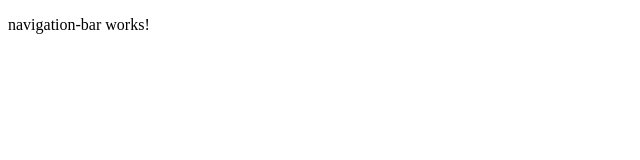
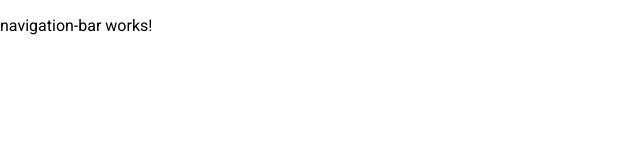
Before and after one commit to Munogwata/wavy-beta-mvp, an Angular app: page / in a window 1280 px wide. Shown: the top 160 px of the page, without its empty margins (0-640 px from the left). Built offline with nearby package versions, Linux system fonts and the light colour scheme.

Commit message:
added MatSidenavModule

```diff
--- a/angular.json
+++ b/angular.json
@@ -31,6 +31,7 @@
               "src/assets"
             ],
             "styles": [
+              "./node_modules/@angular/material/prebuilt-themes/indigo-pink.css",
               "src/styles.scss"
             ],
             "scripts": []
@@ -99,6 +100,7 @@
               "src/assets"
             ],
             "styles": [
+              "./node_modules/@angular/material/prebuilt-themes/indigo-pink.css",
               "src/styles.scss"
             ],
             "scripts": []
--- a/package.json
+++ b/package.json
@@ -11,10 +11,12 @@
   "private": true,
   "dependencies": {
     "@angular/animations": "~12.2.0",
+    "@angular/cdk": "^12.2.13",
     "@angular/common": "~12.2.0",
     "@angular/compiler": "~12.2.0",
     "@angular/core": "~12.2.0",
     "@angular/forms": "~12.2.0",
+    "@angular/material": "^12.2.13",
     "@angular/platform-browser": "~12.2.0",
     "@angular/platform-browser-dynamic": "~12.2.0",
     "@angular/router": "~12.2.0",
--- a/src/index.html
+++ b/src/index.html
@@ -6,6 +6,9 @@
   <base href="/">
   <meta name="viewport" content="width=device-width, initial-scale=1">
   <link rel="icon" type="image/x-icon" href="favicon.ico">
+  <link rel="preconnect" href="https://fonts.gstatic.com">
+  <link href="https://fonts.googleapis.com/css2?family=Roboto:wght@300;400;500&display=swap" rel="stylesheet">
+  <link href="https://fonts.googleapis.com/icon?family=Material+Icons" rel="stylesheet">
 </head>
 <body>
   <app-root></app-root>
--- a/src/styles.scss
+++ b/src/styles.scss
@@ -1 +1,4 @@
 /* You can add global styles to this file, and also import other style files */
+
+html, body { height: 100%; }
+body { margin: 0; font-family: Roboto, "Helvetica Neue", sans-serif; }
```
Also changed, not shown: src/app/app.module.ts (+5 -3 lines), 1 other file (tests, documents, lock files or other folders).
